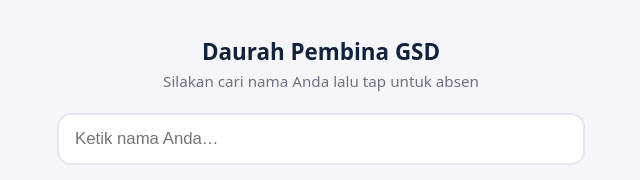
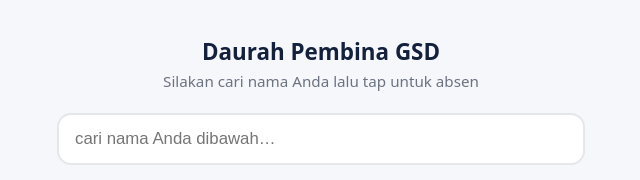
Before and after one commit to rizalariyanto/absen-pembina-gsd, a plain HTML site: page index.html in a window 1280 px wide. Shown: the top 180 px of the page, 319-959 px from the left. Drawn offline with Linux system fonts and the light colour scheme; no server answers.

Commit message:
Update index.html

```diff
--- a/index.html
+++ b/index.html
@@ -48,7 +48,7 @@
     <h1 id="evName">Absen Acara</h1>
     <p id="evSub"></p>
   </header>
-  <div class="search"><input id="q" type="search" placeholder="Ketik nama Anda…" autocomplete="off"></div>
+  <div class="search"><input id="q" type="search" placeholder="cari nama Anda dibawah…" autocomplete="off"></div>
   <div class="count" id="count"></div>
   <div class="list" id="list"></div>
   <div class="msg" id="msg">Memuat daftar peserta…</div>
```
